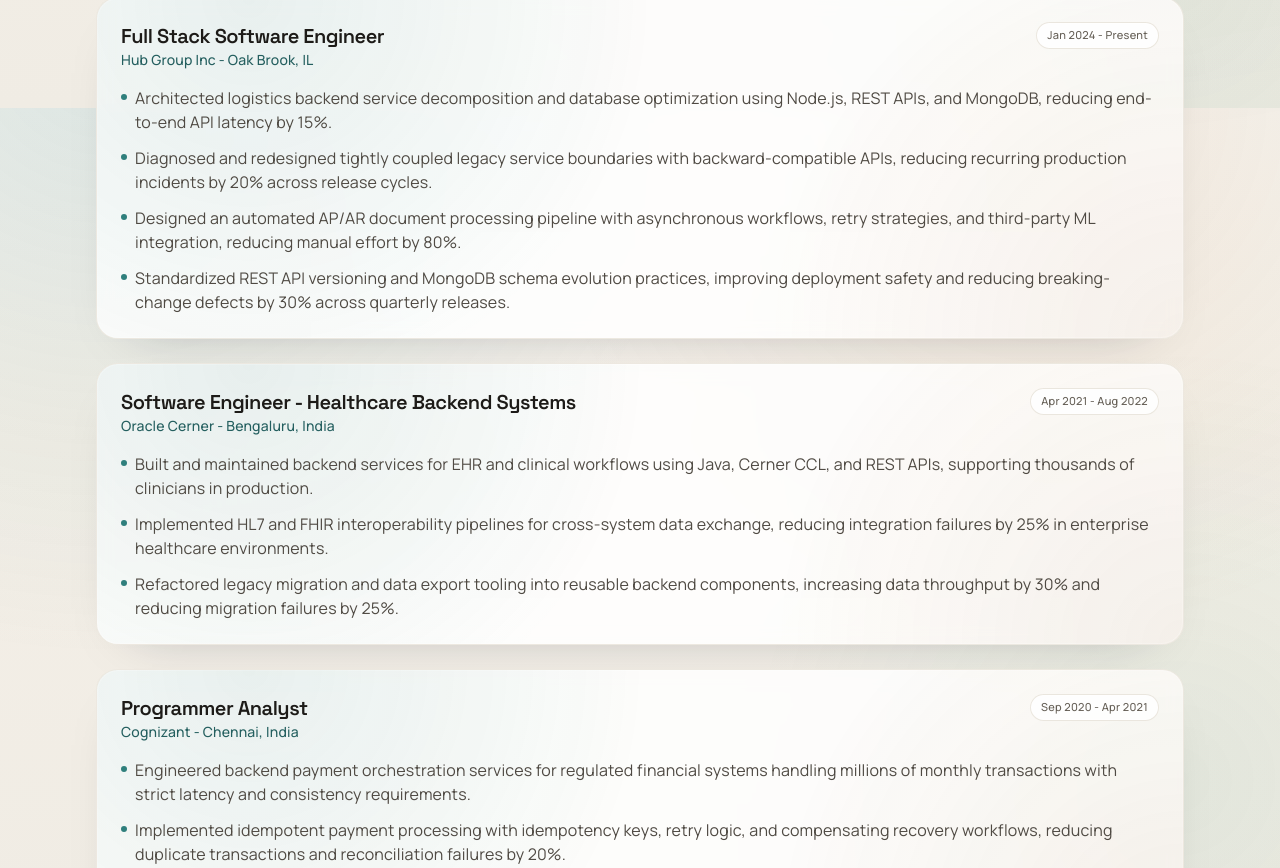
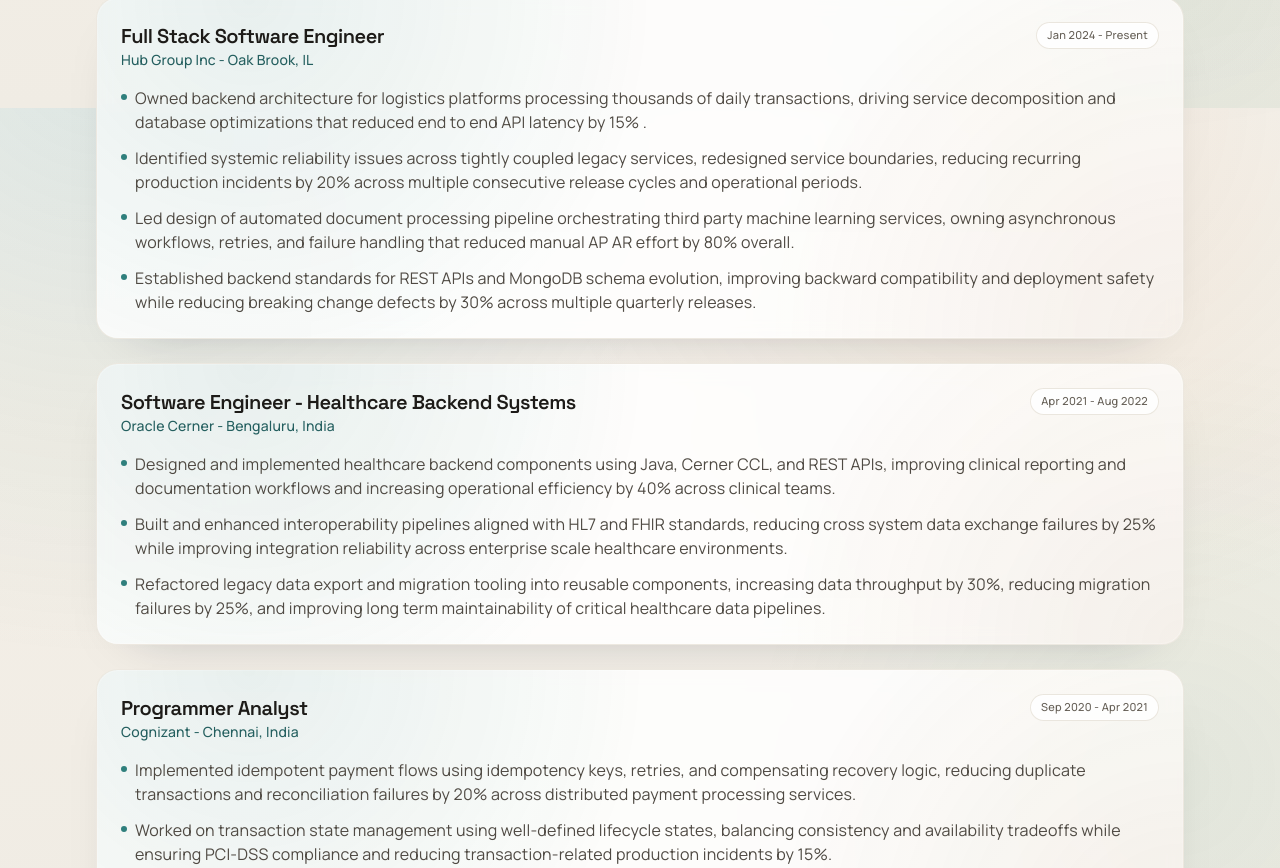
Before and after one commit to Pradaap-SS/pradaap-portfolio, a Nuxt app: page /about in a window 1280 px wide. Shown: the part 1492-2360 px from the top of the page. Built offline with nearby package versions, Linux system fonts and the light colour scheme.

Commit message:
feat: update profile and favicon with enhanced descriptions and gradient design

```diff
--- a/data/profile.ts
+++ b/data/profile.ts
@@ -29,7 +29,7 @@
   tagline:
     'I build end-to-end full-stack products with AI-powered capabilities, backed by scalable distributed systems.',
   homepageSummary:
-    'Full Stack Builder with 4+ years of experience shipping production applications across logistics, healthcare, and fintech. I design complete products from frontend workflows to backend services and data layers, with strong focus on reliability, performance, and scale. I use AI both to build smarter product features and to accelerate engineering workflows from prototyping to delivery.',
+    'Full Stack Builder with 4+ years of experience shipping production applications across logistics, healthcare, and fintech. I build end-to-end products, from frontend workflows to backend services and data layers, with a strong focus on reliability, performance, and scalability. I use AI both to build smarter product features and to accelerate engineering workflows from prototyping to delivery.',
   recruiterHeadline: [
     'Builds modern full-stack products end-to-end, from responsive frontend experiences to scalable backend and distributed services.',
     'Applies AI to product capabilities (automation, intelligent workflows, document processing) and to faster development execution.',
@@ -61,10 +61,10 @@
     summary:
       '',
     bullets: [
-      'Architected logistics backend service decomposition and database optimization using Node.js, REST APIs, and MongoDB, reducing end-to-end API latency by 15%.',
-      'Diagnosed and redesigned tightly coupled legacy service boundaries with backward-compatible APIs, reducing recurring production incidents by 20% across release cycles.',
-      'Designed an automated AP/AR document processing pipeline with asynchronous workflows, retry strategies, and third-party ML integration, reducing manual effort by 80%.',
-      'Standardized REST API versioning and MongoDB schema evolution practices, improving deployment safety and reducing breaking-change defects by 30% across quarterly releases.'
+      'Owned backend architecture for logistics platforms processing thousands of daily transactions, driving service decomposition and database optimizations that reduced end to end API latency by 15% .',
+      'Identified systemic reliability issues across tightly coupled legacy services, redesigned service boundaries, reducing recurring production incidents by 20% across multiple consecutive release cycles and operational periods.',
+      'Led design of automated document processing pipeline orchestrating third party machine learning services, owning asynchronous workflows, retries, and failure handling that reduced manual AP AR effort by 80% overall.',
+      'Established backend standards for REST APIs and MongoDB schema evolution, improving backward compatibility and deployment safety while reducing breaking change defects by 30% across multiple quarterly releases.'
     ]
   },
   {
@@ -75,9 +75,9 @@
     summary:
       '',
     bullets: [
-      'Built and maintained backend services for EHR and clinical workflows using Java, Cerner CCL, and REST APIs, supporting thousands of clinicians in production.',
-      'Implemented HL7 and FHIR interoperability pipelines for cross-system data exchange, reducing integration failures by 25% in enterprise healthcare environments.',
-      'Refactored legacy migration and data export tooling into reusable backend components, increasing data throughput by 30% and reducing migration failures by 25%.'
+      'Designed and implemented healthcare backend components using Java, Cerner CCL, and REST APIs, improving clinical reporting and documentation workflows and increasing operational efficiency by 40% across clinical teams.',
+      'Built and enhanced interoperability pipelines aligned with HL7 and FHIR standards, reducing cross system data exchange failures by 25% while improving integration reliability across enterprise scale healthcare environments.',
+      'Refactored legacy data export and migration tooling into reusable components, increasing data throughput by 30%, reducing migration failures by 25%, and improving long term maintainability of critical healthcare data pipelines.'
     ]
   },
   {
@@ -88,9 +88,9 @@
     summary:
       '',
     bullets: [
-      'Engineered backend payment orchestration services for regulated financial systems handling millions of monthly transactions with strict latency and consistency requirements.',
-      'Implemented idempotent payment processing with idempotency keys, retry logic, and compensating recovery workflows, reducing duplicate transactions and reconciliation failures by 20%.',
-      'Designed transaction lifecycle state management with consistency-availability tradeoff handling and PCI-DSS alignment, reducing transaction-related production incidents by 15%.',
+      'Implemented idempotent payment flows using idempotency keys, retries, and compensating recovery logic, reducing duplicate transactions and reconciliation failures by 20% across distributed payment processing services.',
+      'Worked on transaction state management using well-defined lifecycle states, balancing consistency and availability tradeoffs while ensuring PCI-DSS compliance and reducing transaction-related production incidents by 15%.',
+      'Improved service observability through structured logging, metrics, and alerting, reducing transaction latency by 15% and shortening investigation time for payment failures by 25% during production incidents.'
     ]
   },
   {
```
Also changed, not shown: public/favicon.svg, 1 other file (tests, documents, lock files or other folders).
